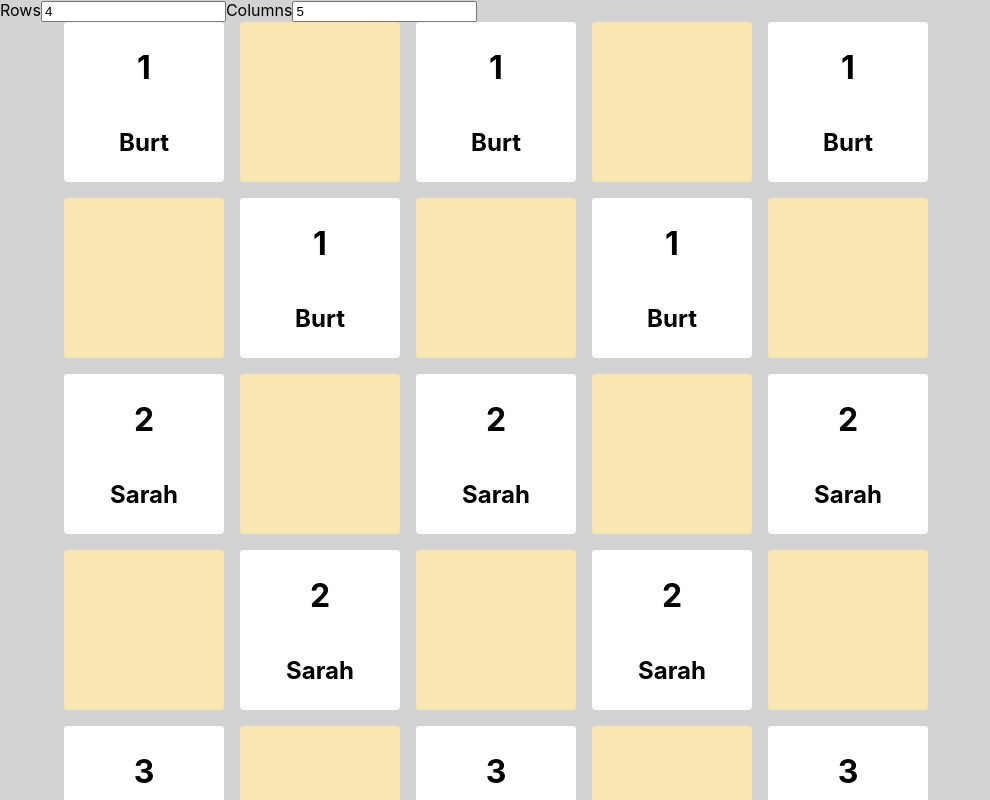
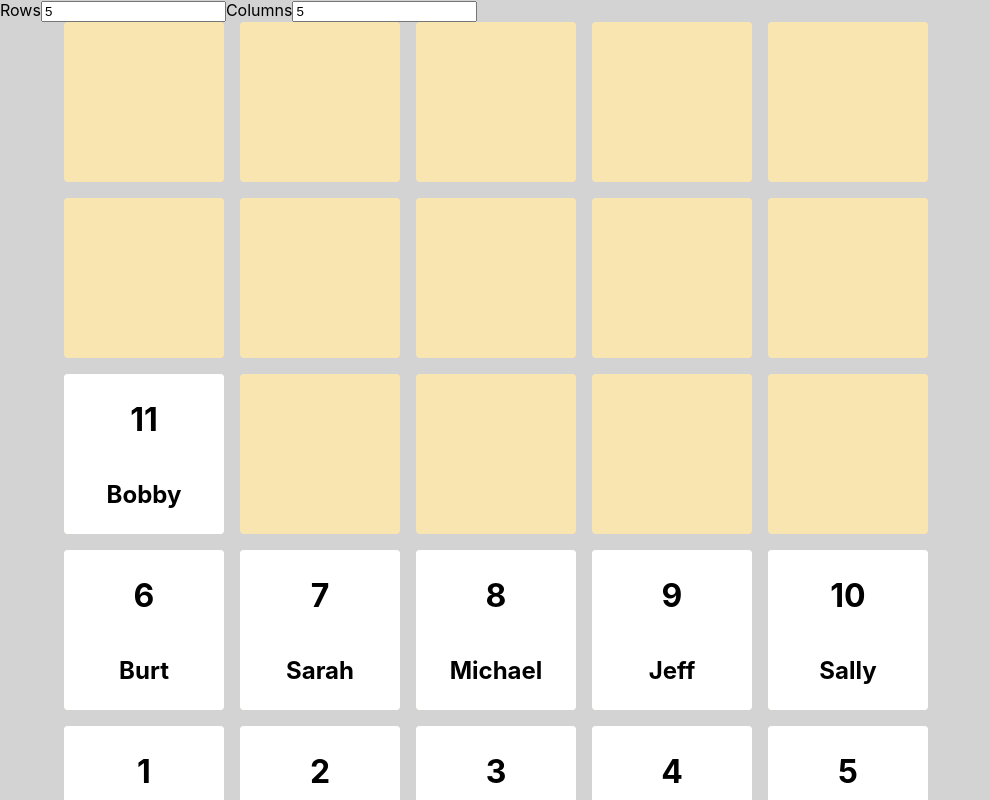
Before and after one commit to alexbeet81/seat-chart, a React (Create React App) app: page / in a window 1280 px wide. Shown: the top 800 px of the page, without its empty margins (0-990 px from the left). Built offline with nearby package versions, Linux system fonts and the light colour scheme; the HTML template or start-up script is replaced by a standard one.

Commit message:
able to place desks in array equal to the length of each row - create DUMMY_DATA file to clean up

```diff
--- /dev/null
+++ b/src/DUMMY_DATA/dummy-students.js
@@ -0,0 +1,57 @@
+export const DUMMY_STUDENTS = [
+  {
+    id: "s1",
+    studentNumber: "1",
+    name: "Burt",
+  },
+  {
+    id: "s2",
+    studentNumber: "2",
+    name: "Sarah",
+  },
+  {
+    id: "s3",
+    studentNumber: "3",
+    name: "Michael",
+  },
+  {
+    id: "s4",
+    studentNumber: "4",
+    name: "Jeff",
+  },
+  {
+    id: "s5",
+    studentNumber: "5",
+    name: "Sally",
+  },
+  {
+    id: "s6",
+    studentNumber: "6",
+    name: "Burt",
+  },
+  {
+    id: "s7",
+    studentNumber: "7",
+    name: "Sarah",
+  },
+  {
+    id: "s8",
+    studentNumber: "8",
+    name: "Michael",
+  },
+  {
+    id: "s9",
+    studentNumber: "9",
+    name: "Jeff",
+  },
+  {
+    id: "s10",
+    studentNumber: "10",
+    name: "Sally",
+  },
+  {
+    id: "s11",
+    studentNumber: "11",
+    name: "Bobby",
+  },
+];
--- a/src/components/SeatChart.js
+++ b/src/components/SeatChart.js
@@ -3,92 +3,41 @@ import StudentDesk from "./StudentDesk";
 import StudentCard from "./StudentCard";
 import classes from "./SeatChart.module.css";
 
-const DUMMY_STUDENTS = [
-  {
-    id: "s1",
-    studentNumber: "1",
-    name: "Burt",
-  },
-  {
-    id: "s2",
-    studentNumber: "2",
-    name: "Sarah",
-  },
-  {
-    id: "s3",
-    studentNumber: "3",
-    name: "Michael",
-  },
-  {
-    id: "s4",
-    studentNumber: "4",
-    name: "Jeff",
-  },
-  {
-    id: "s5",
-    studentNumber: "5",
-    name: "Sally",
-  },
-  {
-    id: "s6",
-    studentNumber: "6",
-    name: "Burt",
-  },
-  {
-    id: "s7",
-    studentNumber: "7",
-    name: "Sarah",
-  },
-  {
-    id: "s8",
-    studentNumber: "8",
-    name: "Michael",
-  },
-  {
-    id: "s9",
-    studentNumber: "9",
-    name: "Jeff",
-  },
-  {
-    id: "s10",
-    studentNumber: "10",
-    name: "Sally",
-  },
-];
+// fake data
+import { DUMMY_STUDENTS } from "../DUMMY_DATA/dummy-students";
 
-const renderDesk = (deskNumber, students, columns) => {
-  const remainingStudents = students.length - deskNumber + 1;
-  // make an array equal to length of columns
+
+const renderDesk = (index, students, columns) => {
+  // create an empty array.
   let rowOfDesks = [];
 
-  console.log(columns, 'columns line 64');
+  // create an index that is constant from row to row
+  const constantIndex = index * columns;
 
+
+  // populate rowOfDesks equal to the length of the each row - using columns
   for (let i = 0; i < columns; i++) {
-    console.log(i, "i on line 67");
-    if (students[deskNumber] !== undefined) {
+    const studentIndex = constantIndex + i;
+    if (students[studentIndex] !== undefined) {
       let desk = (
-        <StudentDesk key={deskNumber}>
+        <StudentDesk key={studentIndex}>
           <StudentCard
-            number={students[deskNumber].studentNumber}
-            name={students[deskNumber].name}
+            number={students[studentIndex].studentNumber}
+            name={students[studentIndex].name}
           />
         </StudentDesk>
       );
       rowOfDesks.push(desk);
+    } else {
+      rowOfDesks.push(<StudentDesk key={studentIndex}>{null}</StudentDesk>);
     }
-    rowOfDesks.push(<StudentDesk key={deskNumber}>{null}</StudentDesk>);
   }
-
-  console.log(rowOfDesks);
-
   return rowOfDesks;
 };
 
 const SeatChart = () => {
-  const [rows, setRows] = useState(4);
-  const [columns, setColumns] = useState(5);
-
-  const numberOfDesks = rows * columns;
+  const [rows, setRows] = useState("5");
+  const [columns, setColumns] = useState("5");
 
   const rowsChangeHandler = (state) => {
     setRows(state.target.value);
@@ -98,7 +47,7 @@ const SeatChart = () => {
     setColumns(state.target.value);
   };
 
-  const totalDesks = [...Array(numberOfDesks)].map((element, index) =>
+  const totalDesks = [...Array(parseInt(rows))].map((element, index) =>
     renderDesk(index, DUMMY_STUDENTS, columns)
   );
 
@@ -130,7 +79,7 @@ const SeatChart = () => {
             gridTemplateRows: `repeat(${rows}, 1fr)`,
           }}
         >
-          {totalDesks}
+          {totalDesks.reverse()}
         </div>
       </div>
     </Fragment>
```
